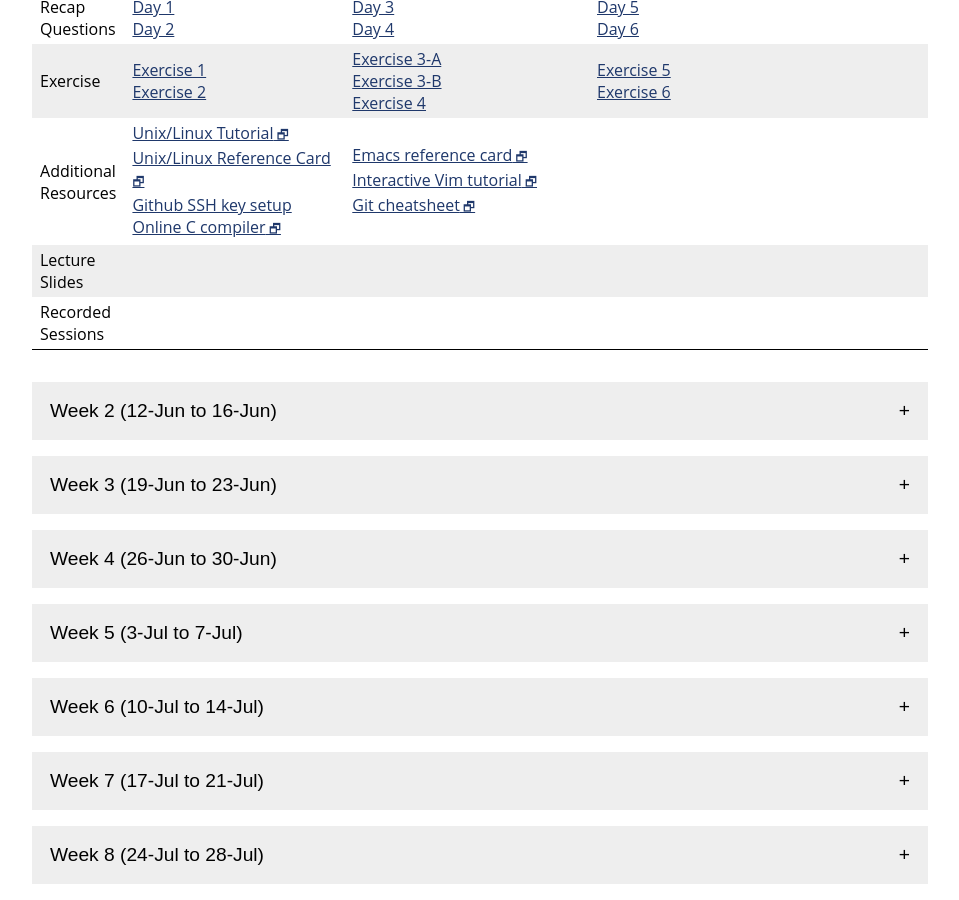
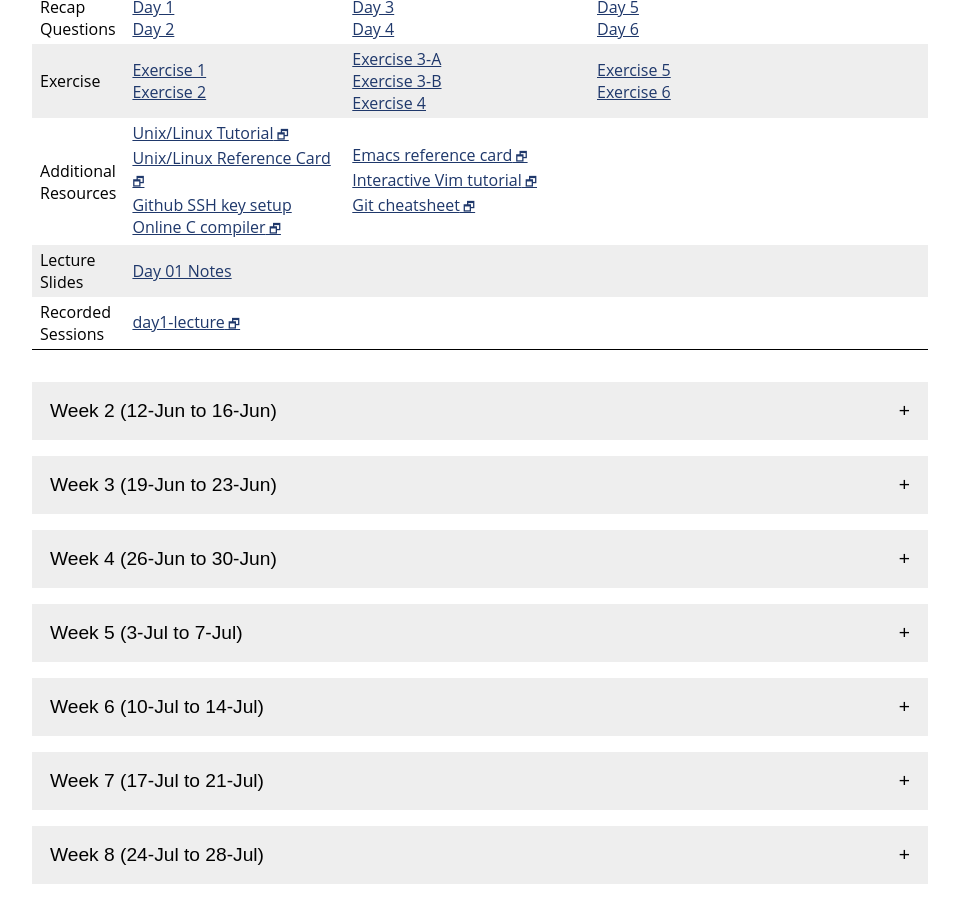
Before and after one commit to jhu-ip/cs220-summer24, a Jekyll site: the page built from material.md, in a window 1280 px wide and 900 px high, scrolled down 594 px. Shown: the whole window, without its empty margins (160-1119 px from the left). Built offline with Jekyll 4.4.1, drawn with Linux system fonts in a browser that asks for light colours.

Commit message:
added day 1 lecture materials

```diff
--- a/material.csv
+++ b/material.csv
@@ -15,6 +15,8 @@ Week,Day,Date,Type,Link text,URL
 1,1,5-Jun,Recap,Day 2,questions/day02.html
 1,1,5-Jun,Exercise,Exercise 2,exercise/ex02.html
 1,1,5-Jun,Resource,Online C compiler,https://www.onlinegdb.com/online_c_compiler
+1,1,5-Jun,Recording,day1-lecture,https://jh.hosted.panopto.com/Panopto/Pages/Viewer.aspx?id=179715ff-c905-4523-a340-b0180116a80b
+1,1,5-Jun,LectureSlides,Day 01 Notes, slides/summer23_slides/summer23_day01.pdf
 
 1,2,7-Jun,Video,Editors (emacs),https://jh.hosted.panopto.com/Panopto/Pages/Viewer.aspx?id=d7af51c6-fffc-4c79-9e8e-ae230027adb4
 1,2,7-Jun,Video,Git,https://jh.hosted.panopto.com/Panopto/Pages/Viewer.aspx?id=7f332c5e-6ad8-4ff8-a702-ae23002793cf
--- a/material.md
+++ b/material.md
@@ -62,13 +62,13 @@ the materials for that week.
     </tr>
     <tr>
       <td>Lecture<br>Slides</td>
-      <td></td>
+      <td><a href=' slides/summer23_slides/summer23_day01.pdf'>Day 01 Notes</a></td>
       <td></td>
       <td></td>
     </tr>
     <tr>
       <td>Recorded<br>Sessions</td>
-      <td></td>
+      <td><a class='external' target='_blank' href='https://jh.hosted.panopto.com/Panopto/Pages/Viewer.aspx?id=179715ff-c905-4523-a340-b0180116a80b'>day1-lecture</a></td>
       <td></td>
       <td></td>
     </tr>
```
Also changed, not shown: staff.md (+1 -1 lines), 3 other files.
